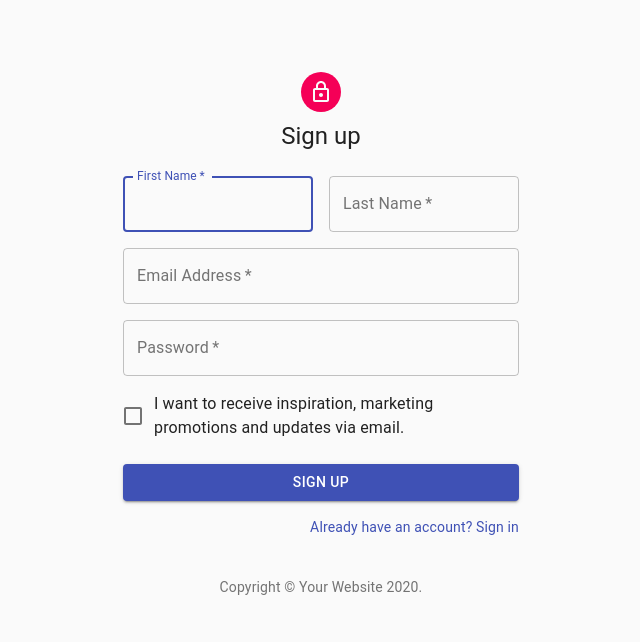
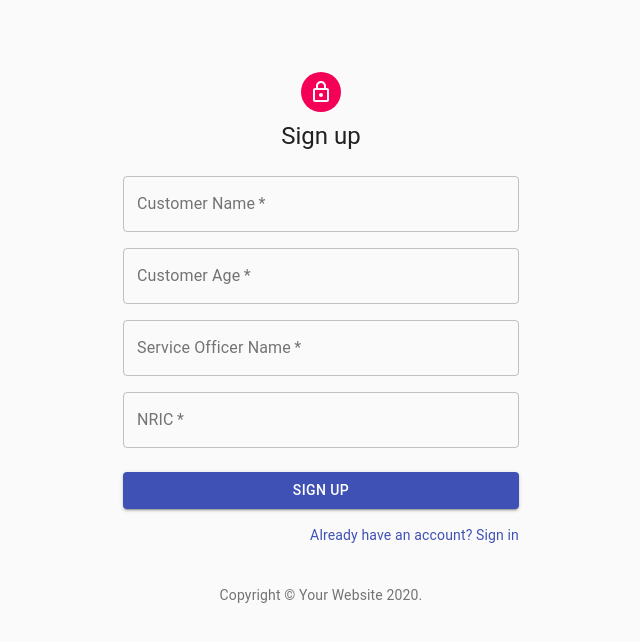
Before and after one commit to zoiet/DBS-SEED-VR-ROOM-6, a React (Create React App) app in the folder dbs-techtrek/: page / in a window 1280 px wide. Shown: the top 642 px of the page, without its empty margins (319-959 px from the left). Built offline with nearby package versions, Linux system fonts and the light colour scheme.

Commit message:
- first 4 input box with validation and error message

```diff
--- a/dbs-techtrek/package.json
+++ b/dbs-techtrek/package.json
@@ -5,6 +5,7 @@
   "dependencies": {
     "@material-ui/core": "^4.11.0",
     "@material-ui/icons": "^4.9.1",
+    "@material-ui/lab": "^4.0.0-alpha.56",
     "cra-template": "1.0.3",
     "react": "^16.13.1",
     "react-dom": "^16.13.1",
--- a/dbs-techtrek/src/sign-up/SignUp.js
+++ b/dbs-techtrek/src/sign-up/SignUp.js
@@ -1,4 +1,4 @@
-import React from 'react';
+import React, {useState} from 'react';
 import Avatar from '@material-ui/core/Avatar';
 import Button from '@material-ui/core/Button';
 import CssBaseline from '@material-ui/core/CssBaseline';
@@ -12,6 +12,9 @@ import LockOutlinedIcon from '@material-ui/icons/LockOutlined';
 import Typography from '@material-ui/core/Typography';
 import { makeStyles } from '@material-ui/core/styles';
 import Container from '@material-ui/core/Container';
+import Snackbar from '@material-ui/core/Snackbar';
+import MuiAlert from '@material-ui/lab/Alert';
+
 
 function Copyright() {
   return (
@@ -46,8 +49,97 @@ const useStyles = makeStyles((theme) => ({
   },
 }));
 
+function Alert(props) {
+  return <MuiAlert elevation={6} variant="filled" {...props} />;
+}
+
+
 export default function SignUp() {
   const classes = useStyles();
+  const [custInfo, setCustInfo] = useState({
+    customerName: null,
+    customerAge: null,
+    serviceOfficerName: null,
+    NRIC: null,
+  });
+
+  const [nameSnack, setNameSnack] = useState(false);
+  const [ageSnack, setAgeSnack] = useState(false);
+  const [NRICSnack, setNRICSnack] = useState(false);
+
+  const handleInputChange = event => {
+
+    // console.log(custInfo);
+    // console.log(event.target);
+    // setCustInfo({
+    //   ...custInfo,
+    //   [event.target.name] : event.target.value
+    // });
+    if (event.target.name == "customerName" || event.target.name == "serviceOfficerName"){
+      if (event.target.value.length > 64){
+        setNameSnack(true);
+        setCustInfo({
+          ...custInfo,
+          [event.target.name] : event.target.value.substring(0,65)
+        });
+      } else {
+        setCustInfo({
+          ...custInfo,
+          [event.target.name] : event.target.value
+        });
+      }
+    } else if (event.target.name == "customerAge"){
+      if ( isNaN(parseInt(event.target.value,10))){
+
+      } else {
+        setCustInfo({
+          ...custInfo,
+          [event.target.name] : event.target.value
+        });
+        if (parseInt(event.target.value,10)<18){
+
+          setAgeSnack(true);
+          setCustInfo({
+            ...custInfo,
+            [event.target.name] : null
+          });
+        } else {
+          setCustInfo({
+            ...custInfo,
+            [event.target.name] : event.target.value
+          });
+        }
+
+      }
+    } else{
+
+      var numeric_count =0 ;
+      for (var i = 0; i < event.target.value.length; i++){
+        if (!isNaN(parseInt(event.target.value.substring(i, i+1)))){
+          numeric_count = numeric_count +1;
+        }
+      }
+      if (numeric_count != 7){
+        setNRICSnack(true)
+      } else {
+        setCustInfo({
+          ...custInfo,
+          [event.target.name] : event.target.value.toUpperCase()
+        });
+      }
+    }
+    // console.log(custInfo);
+  }
+ const handleSubmit =() => {
+  //  call validate API
+   console.log(custInfo)
+   if (custInfo.customerName == null || custInfo.customerAge == null || custInfo.serviceOfficerName == null || custInfo.NRIC == null){
+    //  alert form not complete
+   } else {
+    //  submit
+   }
+ }
+
 
   return (
     <Container component="main" maxWidth="xs">
@@ -61,65 +153,66 @@ export default function SignUp() {
         </Typography>
         <form className={classes.form} noValidate>
           <Grid container spacing={2}>
-            <Grid item xs={12} sm={6}>
-              <TextField
-                autoComplete="fname"
-                name="firstName"
-                variant="outlined"
-                required
-                fullWidth
-                id="firstName"
-                label="First Name"
-                autoFocus
-              />
-            </Grid>
-            <Grid item xs={12} sm={6}>
-              <TextField
-                variant="outlined"
-                required
-                fullWidth
-                id="lastName"
-                label="Last Name"
-                name="lastName"
-                autoComplete="lname"
-              />
-            </Grid>
+
             <Grid item xs={12}>
               <TextField
                 variant="outlined"
                 required
                 fullWidth
-                id="email"
-                label="Email Address"
-                name="email"
-                autoComplete="email"
+                id="customerName"
+                label="Customer Name"
+                name="customerName"
+                value = {custInfo.customerName}
+                onChange={handleInputChange}
+              />
+
+              </Grid>
+            <Grid item xs={12}>
+            <TextField
+                variant="outlined"
+                required
+                fullWidth
+                id="customerAge"
+                label="Customer Age"
+                name="customerAge"
+                type="number"
+                value={custInfo.customerAge}
+                onChange={handleInputChange}
               />
             </Grid>
             <Grid item xs={12}>
-              <TextField
+            <TextField
                 variant="outlined"
                 required
                 fullWidth
-                name="password"
-                label="Password"
-                type="password"
-                id="password"
-                autoComplete="current-password"
+                id="serviceOfficerName"
+                label="Service Officer Name"
+                name="serviceOfficerName"
+                value={custInfo.serviceOfficerName}
+                onChange={handleInputChange}
               />
             </Grid>
             <Grid item xs={12}>
-              <FormControlLabel
-                control={<Checkbox value="allowExtraEmails" color="primary" />}
-                label="I want to receive inspiration, marketing promotions and updates via email."
+            <TextField
+                variant="outlined"
+                required
+                fullWidth
+                id="NRIC"
+                label="NRIC"
+                name="NRIC"
+                value={custInfo.NRIC}
+                onChange={handleInputChange}
               />
             </Grid>
-          </Grid>
+
+            </Grid>
           <Button
-            type="submit"
+            // type="submit"
             fullWidth
             variant="contained"
             color="primary"
             className={classes.submit}
+            onClick={handleSubmit}
           >
             Sign Up
           </Button>
@@ -129,6 +222,21 @@ export default function SignUp() {
                 Already have an account? Sign in
               </Link>
             </Grid>
+            <Snackbar open={nameSnack} autoHideDuration={2000} onClose={()=> {setNameSnack(false)}}>
+                <Alert onClose={()=> {setNameSnack(false)}} severity="error">
+                   Name should be less than 65 characters.
+                </Alert>
+              </Snackbar>
+              <Snackbar open={ageSnack} autoHideDuration={2000} onClose={()=> {setAgeSnack(false)}}>
+                <Alert onClose={()=> {setAgeSnack(false)}} severity="error">
+                   Customer should be above 18.
+                </Alert>
+              </Snackbar>
+              <Snackbar open={NRICSnack} autoHideDuration={2000} onClose={()=> {setNRICSnack(false)}}>
+                <Alert onClose={()=> {setNRICSnack(false)}} severity="error">
+                   Invalid NRIC.
+                </Alert>
+              </Snackbar>
           </Grid>
         </form>
       </div>
```
